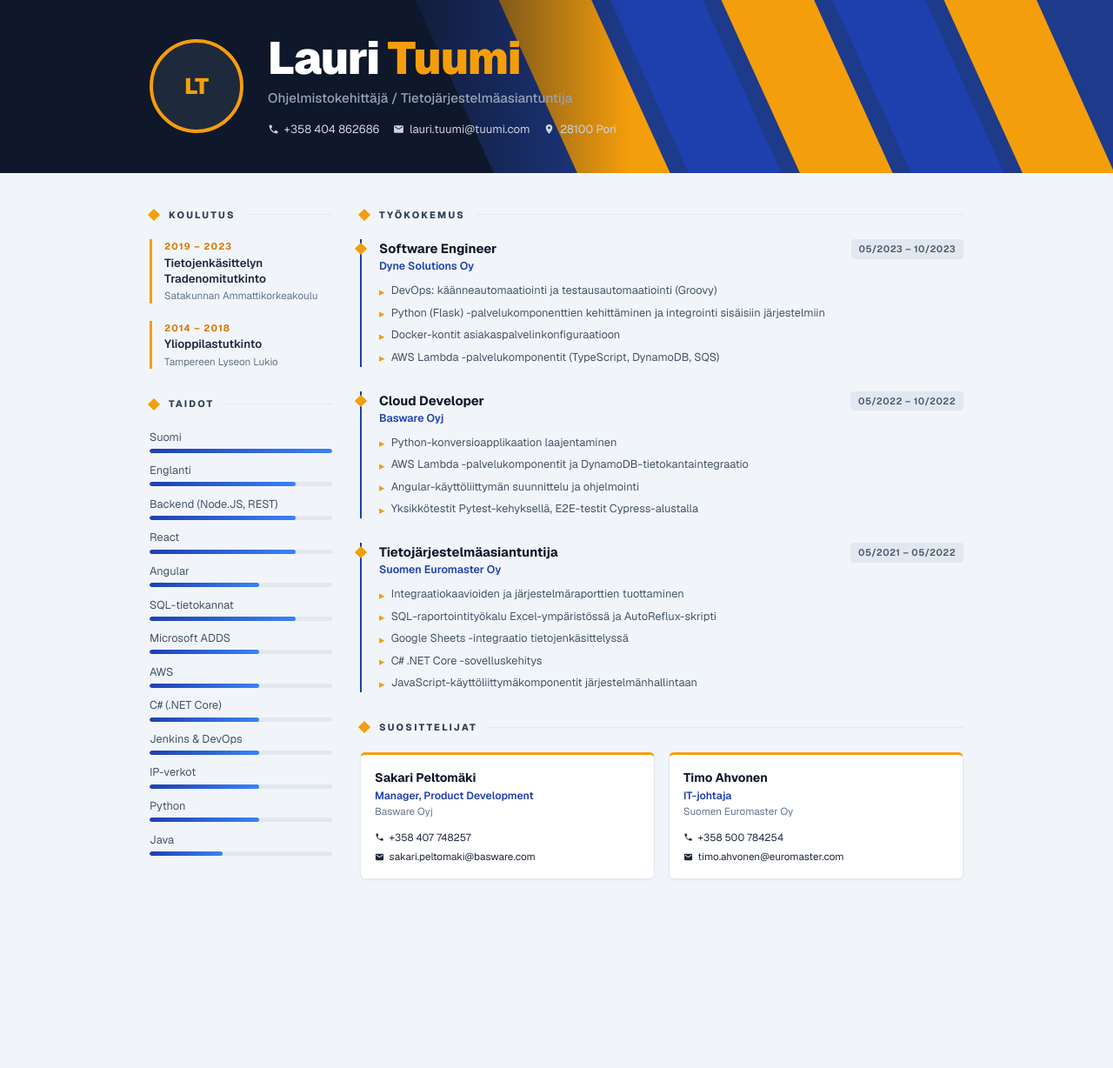
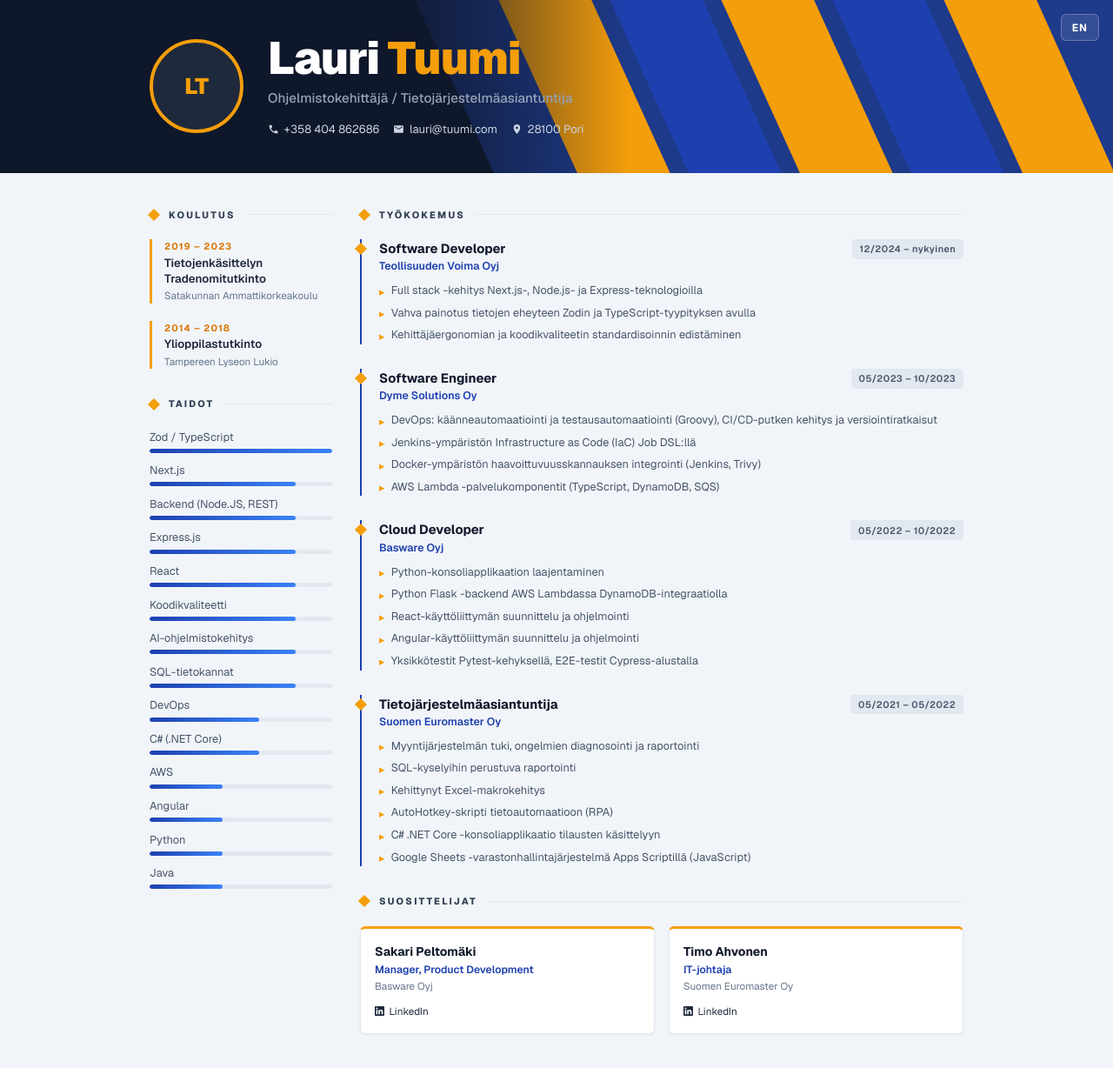
Before and after one commit to Tundral/lauri.tuumi.com, a Next.js app: page / in a window 1280 px wide. Shown: the whole page at 87% size. Before the commit the page ends 1051 px from the top, so only its background shows below. Built offline with nearby package versions, Linux system fonts and the light colour scheme.

Commit message:
Localization

```diff
--- a/src/app/page.tsx
+++ b/src/app/page.tsx
@@ -1,4 +1,38 @@
-import React from "react";
+"use client";
+import React, { useState } from "react";
+
+// ─────────────────────────────────────────────────────────────────────────────
+// TYPES & TRANSLATIONS
+// ─────────────────────────────────────────────────────────────────────────────
+
+type Lang = "fi" | "en";
+
+const ui = {
+  fi: {
+    subtitle: "Ohjelmistokehittäjä\u00a0/\u00a0Tietojärjestelmäasiantuntija",
+    sections: {
+      education: "Koulutus",
+      skills: "Taidot",
+      experience: "Työkokemus",
+      references: "Suosittelijat",
+    },
+    currentLabel: "nykyinen",
+    linkedin: "LinkedIn",
+    toggleLabel: "EN",
+  },
+  en: {
+    subtitle: "Software Developer\u00a0/\u00a0IT Systems Specialist",
+    sections: {
+      education: "Education",
+      skills: "Skills",
+      experience: "Work Experience",
+      references: "References",
+    },
+    currentLabel: "present",
+    linkedin: "LinkedIn",
+    toggleLabel: "FI",
+  },
+};
 
 // ─────────────────────────────────────────────────────────────────────────────
 // DATA
@@ -6,27 +40,47 @@
 
 const contact = {
   phone: "+358 404 862686",
-  email: "lauri.tuumi@tuumi.com",
+  email: "lauri@tuumi.com",
   location: "28100 Pori",
 };
 
-const skills = [
-  { name: "Suomi", level: 5 },
-  { name: "Englanti", level: 4 },
+const skills: Record<Lang, { name: string; level: number }[]> = {
+  fi: [
+    { name: "Zod / TypeScript", level: 5 },
+    { name: "Next.js", level: 4 },
     { name: "Backend (Node.JS, REST)", level: 4 },
+    { name: "Express.js", level: 4 },
     { name: "React", level: 4 },
-  { name: "Angular", level: 3 },
+    { name: "Koodikvaliteetti", level: 4 },
+    { name: "AI-ohjelmistokehitys", level: 4 },
     { name: "SQL-tietokannat", level: 4 },
-  { name: "Microsoft ADDS", level: 3 },
-  { name: "AWS", level: 3 },
+    { name: "DevOps", level: 3 },
     { name: "C# (.NET Core)", level: 3 },
-  { name: "Jenkins & DevOps", level: 3 },
-  { name: "IP-verkot", level: 3 },
-  { name: "Python", level: 3 },
+    { name: "AWS", level: 2 },
+    { name: "Angular", level: 2 },
+    { name: "Python", level: 2 },
     { name: "Java", level: 2 },
-];
+  ],
+  en: [
+    { name: "Zod / TypeScript", level: 5 },
+    { name: "Next.js", level: 4 },
+    { name: "Backend (Node.JS, REST)", level: 4 },
+    { name: "Express.js", level: 4 },
+    { name: "React", level: 4 },
+    { name: "Code Quality", level: 4 },
+    { name: "AI Software Development", level: 4 },
+    { name: "SQL Databases", level: 4 },
+    { name: "DevOps", level: 3 },
+    { name: "C# (.NET Core)", level: 3 },
+    { name: "AWS", level: 2 },
+    { name: "Angular", level: 2 },
+    { name: "Python", level: 2 },
+    { name: "Java", level: 2 },
+  ],
+};
 
-const education = [
+const education: Record<Lang, { degree: string; school: string; years: string }[]> = {
+  fi: [
     {
       degree: "Tietojenkäsittelyn Tradenomitutkinto",
       school: "Satakunnan Ammattikorkeakoulu",
@@ -37,17 +91,41 @@
       school: "Tampereen Lyseon Lukio",
       years: "2014 – 2018",
     },
-];
+  ],
+  en: [
+    {
+      degree: "Bachelor of Business Administration, Business IT",
+      school: "Satakunta University of Applied Sciences",
+      years: "2019 – 2023",
+    },
+    {
+      degree: "Finnish Matriculation Examination",
+      school: "Tampere Lyseo Upper Secondary School",
+      years: "2014 – 2018",
+    },
+  ],
+};
 
-const experience = [
+const experience: Record<Lang, { title: string; company: string; period: string; bullets: string[] }[]> = {
+  fi: [
+    {
+      title: "Software Developer",
+      company: "Teollisuuden Voima Oyj",
+      period: "12/2024 – nykyinen",
+      bullets: [
+        "Full stack -kehitys Next.js-, Node.js- ja Express-teknologioilla",
+        "Vahva painotus tietojen eheyteen Zodin ja TypeScript-tyypityksen avulla",
+        "Kehittäjäergonomian ja koodikvaliteetin standardisoinnin edistäminen",
+      ],
+    },
     {
       title: "Software Engineer",
-    company: "Dyne Solutions Oy",
+      company: "Dyme Solutions Oy",
       period: "05/2023 – 10/2023",
       bullets: [
-      "DevOps: käänneautomaatiointi ja testausautomaatiointi (Groovy)",
-      "Python (Flask) -palvelukomponenttien kehittäminen ja integrointi sisäisiin järjestelmiin",
-      "Docker-kontit asiakaspalvelinkonfiguraatioon",
+        "DevOps: käänneautomaatiointi ja testausautomaatiointi (Groovy), CI/CD-putken kehitys ja versiointiratkaisut",
+        "Jenkins-ympäristön Infrastructure as Code (IaC) Job DSL:llä",
+        "Docker-ympäristön haavoittuvuusskannauksen integrointi (Jenkins, Trivy)",
         "AWS Lambda -palvelukomponentit (TypeScript, DynamoDB, SQS)",
       ],
     },
@@ -56,8 +134,9 @@
       company: "Basware Oyj",
       period: "05/2022 – 10/2022",
       bullets: [
-      "Python-konversioapplikaation laajentaminen",
-      "AWS Lambda -palvelukomponentit ja DynamoDB-tietokantaintegraatio",
+        "Python-konsoliapplikaation laajentaminen",
+        "Python Flask -backend AWS Lambdassa DynamoDB-integraatiolla",
+        "React-käyttöliittymän suunnittelu ja ohjelmointi",
         "Angular-käyttöliittymän suunnittelu ja ohjelmointi",
         "Yksikkötestit Pytest-kehyksellä, E2E-testit Cypress-alustalla",
       ],
@@ -67,31 +146,95 @@
       company: "Suomen Euromaster Oy",
       period: "05/2021 – 05/2022",
       bullets: [
-      "Integraatiokaavioiden ja järjestelmäraporttien tuottaminen",
-      "SQL-raportointityökalu Excel-ympäristössä ja AutoReflux-skripti",
-      "Google Sheets -integraatio tietojenkäsittelyssä",
-      "C# .NET Core -sovelluskehitys",
-      "JavaScript-käyttöliittymäkomponentit järjestelmänhallintaan",
+        "Myyntijärjestelmän tuki, ongelmien diagnosointi ja raportointi",
+        "SQL-kyselyihin perustuva raportointi",
+        "Kehittynyt Excel-makrokehitys",
+        "AutoHotkey-skripti tietoautomaatioon (RPA)",
+        "C# .NET Core -konsoliapplikaatio tilausten käsittelyyn",
+        "Google Sheets -varastonhallintajärjestelmä Apps Scriptillä (JavaScript)",
       ],
     },
-];
+  ],
+  en: [
+    {
+      title: "Software Developer",
+      company: "Teollisuuden Voima Oyj",
+      period: "12/2024 – present",
+      bullets: [
+        "Full stack development with Next.js, Node.js, and Express",
+        "Strong emphasis on data integrity with Zod and TypeScript typing",
+        "Promoting developer ergonomics and standardisation of code quality",
+      ],
+    },
+    {
+      title: "Software Engineer",
+      company: "Dyme Solutions Oy",
+      period: "05/2023 – 10/2023",
+      bullets: [
+        "DevOps: build and test automation (Groovy), CI/CD pipeline development and versioning solutions",
+        "Jenkins environment Infrastructure as Code (IaC) with Job DSL",
+        "Integration of vulnerability scanning for Docker environments (Jenkins, Trivy)",
+        "AWS Lambda service components (TypeScript, DynamoDB, SQS)",
+      ],
+    },
+    {
+      title: "Cloud Developer",
+      company: "Basware Oyj",
+      period: "05/2022 – 10/2022",
+      bullets: [
+        "Extending a Python console application",
+        "Python Flask backend on AWS Lambda with DynamoDB integration",
+        "React UI design and programming",
+        "Angular UI design and programming",
+        "Unit tests with Pytest, E2E tests with Cypress",
+      ],
+    },
+    {
+      title: "IT Systems Specialist",
+      company: "Suomen Euromaster Oy",
+      period: "05/2021 – 05/2022",
+      bullets: [
+        "Sales system support, issue diagnosis and reporting",
+        "SQL query-based reporting",
+        "Advanced Excel macro development",
+        "AutoHotkey script for data automation (RPA)",
+        "C# .NET Core console application for order processing",
+        "Google Sheets inventory management system with Apps Script (JavaScript)",
+      ],
+    },
+  ],
+};
 
-const references = [
+const references: Record<Lang, { name: string; title: string; company: string; linkedin: string }[]> = {
+  fi: [
     {
       name: "Sakari Peltomäki",
       title: "Manager, Product Development",
       company: "Basware Oyj",
-    phone: "+358 407 748257",
-    email: "sakari.peltomaki@basware.com",
+      linkedin: "https://www.linkedin.com/in/sakari-peltom%C3%A4ki-43ba68151/",
     },
     {
       name: "Timo Ahvonen",
       title: "IT-johtaja",
       company: "Suomen Euromaster Oy",
-    phone: "+358 500 784254",
-    email: "timo.ahvonen@euromaster.com",
+      linkedin: "https://www.linkedin.com/in/ahvonen/",
     },
-];
+  ],
+  en: [
+    {
+      name: "Sakari Peltomäki",
+      title: "Manager, Product Development",
+      company: "Basware Oyj",
+      linkedin: "https://www.linkedin.com/in/sakari-peltom%C3%A4ki-43ba68151/",
+    },
+    {
+      name: "Timo Ahvonen",
+      title: "IT Director",
+      company: "Suomen Euromaster Oy",
+      linkedin: "https://www.linkedin.com/in/ahvonen/",
+    },
+  ],
+};
 
 // ─────────────────────────────────────────────────────────────────────────────
 // SHARED COMPONENTS
@@ -168,6 +311,9 @@
 // ─────────────────────────────────────────────────────────────────────────────
 
 export default function CVPage() {
+  const [lang, setLang] = useState<Lang>("fi");
+  const t = ui[lang];
+
   return (
     <div style={{ minHeight: "100vh", background: "#f1f5f9" }}>
       {/* ── HERO HEADER ── */}
@@ -179,7 +325,7 @@
           color: "#fff",
         }}
       >
-        {/* Geometric background — diagonal racing stripes inspired by the car livery */}
+        {/* Geometric background — diagonal racing stripes */}
         <svg
           aria-hidden="true"
           style={{
@@ -191,15 +337,12 @@
           viewBox="0 0 1200 220"
           preserveAspectRatio="xMidYMid slice"
         >
-          {/* Blue base block */}
           <polygon points="440,0 1200,0 1200,220 540,220" fill="#1e3a8a" />
-          {/* Diagonal stripes — alternating amber / blue */}
           <polygon points="530,0 630,0 730,220 630,220" fill="#f59e0b" />
           <polygon points="650,0 750,0 850,220 750,220" fill="#1e40af" />
           <polygon points="770,0 870,0 970,220 870,220" fill="#f59e0b" />
           <polygon points="890,0 990,0 1090,220 990,220" fill="#1e40af" />
           <polygon points="1010,0 1110,0 1200,200 1200,220 1110,220" fill="#f59e0b" />
-          {/* Gradient fade — blends stripes into dark background on left edge */}
           <defs>
             <linearGradient id="fadeLeft" x1="0" y1="0" x2="1" y2="0">
               <stop offset="0%" stopColor="#0f172a" stopOpacity="1" />
@@ -208,6 +351,28 @@
           </defs>
           <rect x="400" y="0" width="280" height="220" fill="url(#fadeLeft)" />
         </svg>
+
+        {/* Language toggle */}
+        <button
+          onClick={() => setLang(lang === "fi" ? "en" : "fi")}
+          style={{
+            position: "absolute",
+            top: "1rem",
+            right: "1rem",
+            zIndex: 20,
+            background: "rgba(255,255,255,0.1)",
+            border: "1px solid rgba(255,255,255,0.25)",
+            borderRadius: 6,
+            color: "#fff",
+            fontSize: "0.75rem",
+            fontWeight: 700,
+            letterSpacing: "0.08em",
+            padding: "0.35rem 0.75rem",
+            cursor: "pointer",
+          }}
+        >
+          {t.toggleLabel}
+        </button>
 
         {/* Content */}
         <div
@@ -266,7 +431,7 @@
                 fontWeight: 500,
               }}
             >
-              Ohjelmistokehittäjä&nbsp;/&nbsp;Tietojärjestelmäasiantuntija
+              {t.subtitle}
             </p>
             <div
               style={{
@@ -308,9 +473,9 @@
         <aside style={{ display: "flex", flexDirection: "column", gap: "2rem" }}>
           {/* Education */}
           <section>
-            <SectionHeading>Koulutus</SectionHeading>
+            <SectionHeading>{t.sections.education}</SectionHeading>
             <div style={{ display: "flex", flexDirection: "column", gap: "1.25rem" }}>
-              {education.map((edu) => (
+              {education[lang].map((edu) => (
                 <div
                   key={edu.degree}
                   style={{ borderLeft: "3px solid #f59e0b", paddingLeft: "0.875rem" }}
@@ -349,8 +514,8 @@
 
           {/* Skills */}
           <section>
-            <SectionHeading>Taidot</SectionHeading>
-            {skills.map((s) => (
+            <SectionHeading>{t.sections.skills}</SectionHeading>
+            {skills[lang].map((s) => (
               <SkillBar key={s.name} name={s.name} level={s.level} />
             ))}
           </section>
@@ -360,9 +525,9 @@
         <div style={{ display: "flex", flexDirection: "column", gap: "2rem" }}>
           {/* Work Experience */}
           <section>
-            <SectionHeading>Työkokemus</SectionHeading>
+            <SectionHeading>{t.sections.experience}</SectionHeading>
             <div style={{ display: "flex", flexDirection: "column", gap: "1.75rem" }}>
-              {experience.map((job) => (
+              {experience[lang].map((job) => (
                 <div
                   key={job.company + job.period}
                   style={{
@@ -457,7 +622,7 @@
 
           {/* References */}
           <section>
-            <SectionHeading>Suosittelijat</SectionHeading>
+            <SectionHeading>{t.sections.references}</SectionHeading>
             <div
               style={{
                 display: "grid",
@@ -465,7 +630,7 @@
                 gap: "1rem",
               }}
             >
-              {references.map((ref) => (
+              {references[lang].map((ref) => (
                 <div
                   key={ref.name}
                   style={{
@@ -490,19 +655,9 @@
                   <div style={{ fontSize: "0.73rem", color: "#64748b" }}>
                     {ref.company}
                   </div>
-                  <div
-                    style={{
-                      marginTop: "0.75rem",
-                      display: "flex",
-                      flexDirection: "column",
-                      gap: "0.3rem",
-                    }}
-                  >
-                    <ContactLink href={`tel:${ref.phone}`} small>
-                      <PhoneIcon small /> {ref.phone}
-                    </ContactLink>
-                    <ContactLink href={`mailto:${ref.email}`} small>
-                      <EmailIcon small /> {ref.email}
+                  <div style={{ marginTop: "0.75rem" }}>
+                    <ContactLink href={ref.linkedin} small>
+                      <LinkedInIcon small /> {t.linkedin}
                     </ContactLink>
                   </div>
                 </div>
@@ -571,6 +726,15 @@
   );
 }
 
+function LinkedInIcon({ small = false }: { small?: boolean }) {
+  const s = small ? 11 : 13;
+  return (
+    <svg width={s} height={s} viewBox="0 0 24 24" fill="currentColor" style={{ flexShrink: 0 }}>
+      <path d="M20.447 20.452h-3.554v-5.569c0-1.328-.027-3.037-1.852-3.037-1.853 0-2.136 1.445-2.136 2.939v5.667H9.351V9h3.414v1.561h.046c.477-.9 1.637-1.85 3.37-1.85 3.601 0 4.267 2.37 4.267 5.455v6.286zM5.337 7.433a2.062 2.062 0 0 1-2.063-2.065 2.064 2.064 0 1 1 2.063 2.065zm1.782 13.019H3.555V9h3.564v11.452zM22.225 0H1.771C.792 0 0 .774 0 1.729v20.542C0 23.227.792 24 1.771 24h20.451C23.2 24 24 23.227 24 22.271V1.729C24 .774 23.2 0 22.222 0h.003z" />
+    </svg>
+  );
+}
+
 function LocationIcon() {
   return (
     <svg width={13} height={13} viewBox="0 0 24 24" fill="currentColor" style={{ flexShrink: 0 }}>
```
Lines whose indentation alone changed are shown as unchanged.
